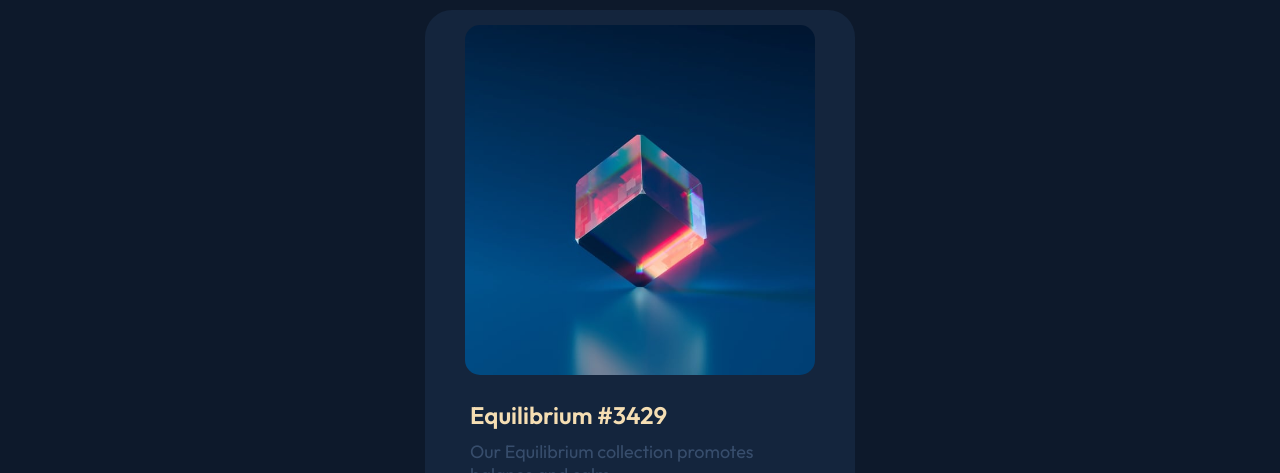
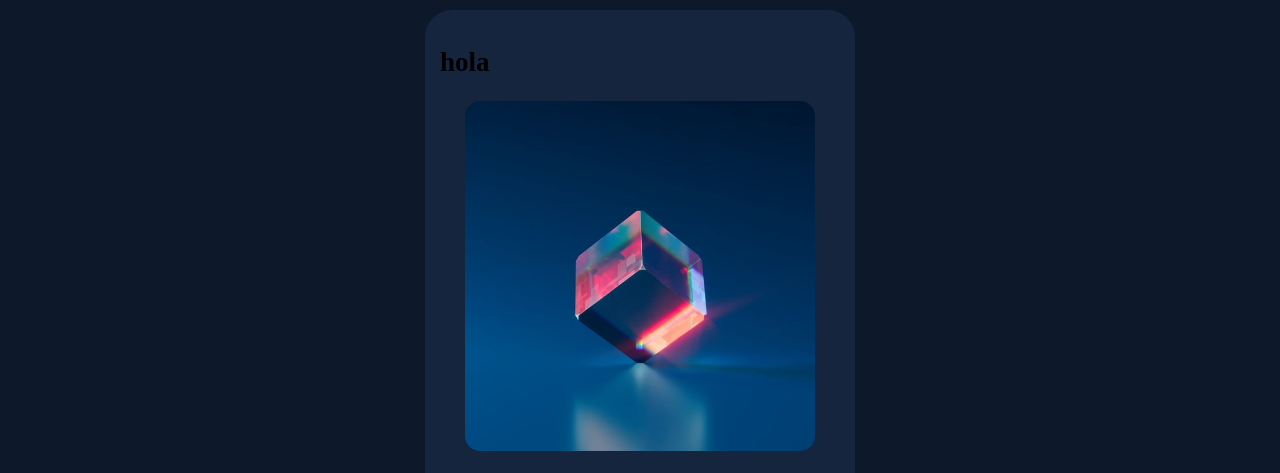
Before and after one commit to Facunchos/NFT-card, a plain HTML site: page index.html in a window 1280 px wide. Shown: the top 473 px of the page. Drawn offline with Linux system fonts and the light colour scheme.

Commit message:
puse un hola

```diff
--- a/index.html
+++ b/index.html
@@ -14,7 +14,9 @@
 
     <main class="fondo">
         <section class="contenido-tarjeta">
-
+            <div class="pirulete">
+                <h1>hola</h1>
+            </div>
             <div class="container" >
 
                 <img src="images/image-equilibrium.jpg" alt="">
```
